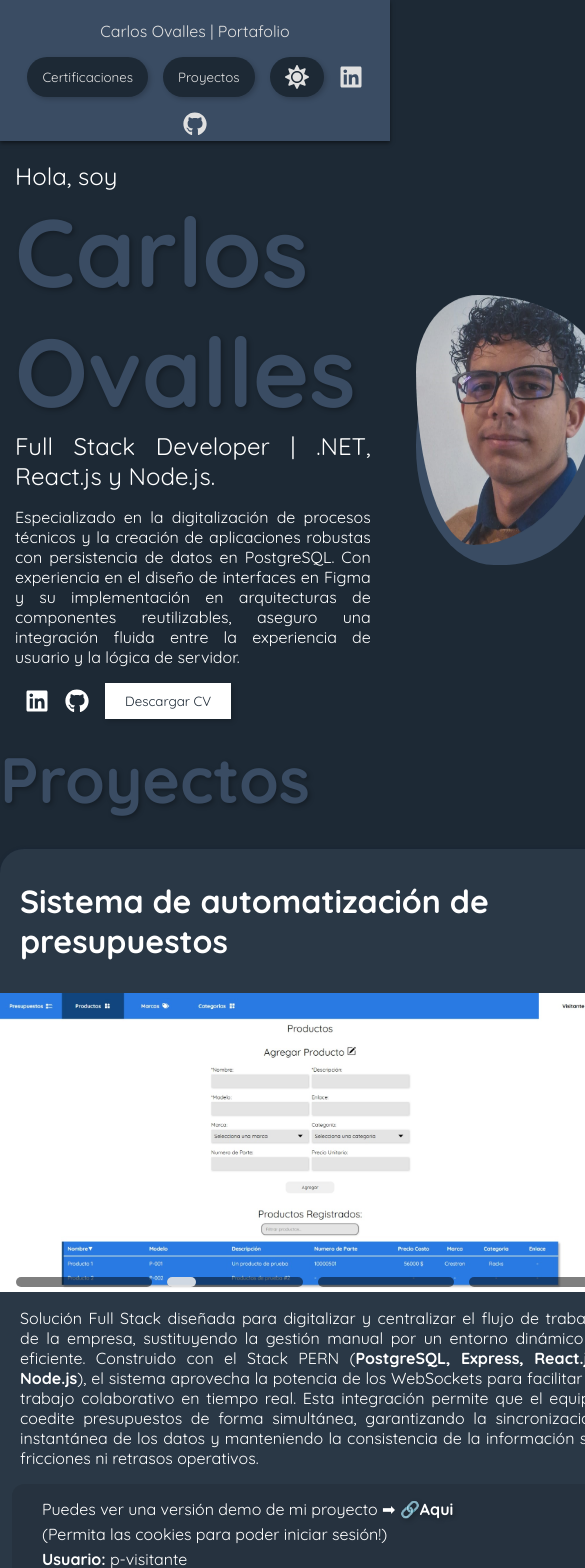
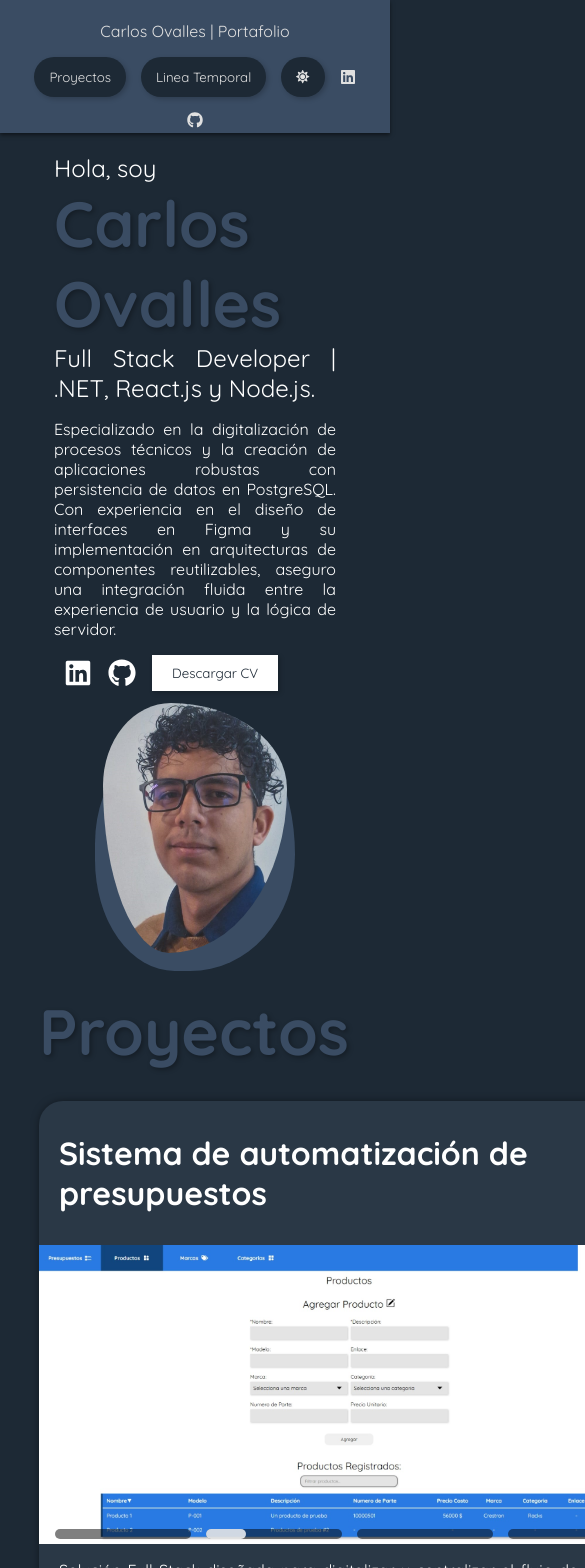
Before and after one commit to carlosamov/Portfolio, a React (Vite) app: page / in a window 390 px wide. Shown: the top 1568 px of the page, 585 px wide, since content can reach past the window. Built offline with nearby package versions, Linux system fonts and the light colour scheme.

Commit message:
Primeros ajustes para responsive

```diff
--- a/src/App.css
+++ b/src/App.css
@@ -105,9 +105,4 @@ svg {
   p {
     padding: 0px 15px; /* Menos padding en pantallas pequeñas */
   }
-
-  svg {
-    width: 24px; /* Iconos más pequeños en pantallas pequeñas */
-    height: 24px;
-  }
 }
--- a/src/Componentes/Base/Seccion/Seccion.jsx
+++ b/src/Componentes/Base/Seccion/Seccion.jsx
@@ -2,7 +2,7 @@ import styles from "./seccion.module.css";
 import React from "react";
 
 export default function Seccion(props) {
-  const sectionRef = React.useRef();
+  const sectionRef = props.secRef || React.useRef();
   const [isVisible, setIsVisible] = React.useState(false);
 
   React.useEffect(() => {
@@ -11,34 +11,43 @@ export default function Seccion(props) {
       root: null,
       rootMargin: "0px",
       threshold: 0.15,
-    }
+    };
 
     //creación del observer
-    const observer = new IntersectionObserver((entries)=>{
+    const observer = new IntersectionObserver((entries) => {
       const [entry] = entries;
-      if(entry.isIntersecting){
+      if (entry.isIntersecting) {
         setIsVisible(true);
-        if(sectionRef.current){
+        if (sectionRef.current) {
           observer.unobserve(sectionRef.current);
         }
       }
-    },options);
+    }, options);
 
     //observar el elemento
-    if(sectionRef.current){
+    if (sectionRef.current) {
       observer.observe(sectionRef.current);
     }
 
     //limpiar el observer al desmontar el componente
     return () => {
-      if(sectionRef.current){
+      if (sectionRef.current) {
         observer.unobserve(sectionRef.current);
       }
     };
-
   }, []);
   return (
-    <section ref={sectionRef} className={styles.seccion + " " + (isVisible ? styles.fadeIn : "")} style={props.style ? props.style : {}}>
+    <section
+      ref={sectionRef}
+      className={
+        styles.seccion +
+        " " +
+        (isVisible ? styles.fadeIn : "") +
+        " " +
+        (props.direction === "row" ? styles.row : styles.column)
+      }
+      style={props.style ? props.style : {}}
+    >
       {props.children}
     </section>
   );
--- a/src/Componentes/Base/Seccion/seccion.module.css
+++ b/src/Componentes/Base/Seccion/seccion.module.css
@@ -8,6 +8,13 @@
   max-width: 1000px;
   min-width: 600px;
   opacity: 0;
+}
+.row {
+  flex-direction: row;
+}
+
+.column {
+  flex-direction: column;
 }
 
 .fadeIn {
@@ -24,3 +31,10 @@
     transform: translateY(0);
   }
 }
+
+@media screen and (max-width: 768px) {
+  .seccion {
+    flex-direction: column;
+    min-width: 100px;
+  }
+}
--- a/src/Componentes/Secciones/Cabecera/Cabecera.jsx
+++ b/src/Componentes/Secciones/Cabecera/Cabecera.jsx
@@ -13,11 +13,11 @@ export default function Header() {
     <header ref={ctx.refs.header} className={styles.header}>
       <p>Carlos Ovalles | Portafolio</p>
       <div className={styles.buttons}>
-        <BtnHeader onClick={() => ctx.scrollTo("certificaciones")}>
-          Certificaciones
-        </BtnHeader>
         <BtnHeader onClick={() => ctx.scrollTo("proyectos")}>
           Proyectos
+        </BtnHeader>
+        <BtnHeader onClick={() => ctx.scrollTo("linea_temporal")}>
+          Linea Temporal
         </BtnHeader>
         <BtnHeader
           onClick={() => ctx.setTheme(ctx.theme === "light" ? "dark" : "light")}
--- a/src/Componentes/Secciones/Hero/Hero.jsx
+++ b/src/Componentes/Secciones/Hero/Hero.jsx
@@ -10,7 +10,7 @@ import { FaGithub, FaLinkedin } from "react-icons/fa";
 
 export default function Hero() {
   return (
-    <Seccion style={{ flexDirection: "row" }}>
+    <Seccion direction="row">
       <div>
         <div className={styles.hero_name}>
           <p>Hola, soy</p>
--- a/src/Componentes/Secciones/Hero/hero.module.css
+++ b/src/Componentes/Secciones/Hero/hero.module.css
@@ -14,7 +14,7 @@
   background-clip: text;
 }
 
-.hero_links{
+.hero_links {
   display: flex;
   gap: 1rem;
   padding: 0px 25px;
@@ -30,3 +30,9 @@
   color: #bbbbbb;
   transform: scale(0.95);
 }
+
+@media screen and (max-width: 768px) {
+  .hero_name p:nth-child(2) {
+    font-size: 4rem;
+  }
+}
--- a/src/Componentes/Secciones/Proyectos/Proyectos.jsx
+++ b/src/Componentes/Secciones/Proyectos/Proyectos.jsx
@@ -1,12 +1,15 @@
 import React from "react";
 import Seccion from "../../Base/Seccion/Seccion.jsx";
 import Carrusel from "../../Complejos/Carrusel/Carrusel";
+import { useGlobalContext } from "../../../Contexto/GlobalContext.jsx";
 
 import styles from "./proyectos.module.css";
 
 export default function Proyectos() {
+  const { refs } = useGlobalContext();
+
   return (
-    <Seccion>
+    <Seccion secRef={refs.proyectos}>
       <h2>Proyectos</h2>
       <div className={styles.bento_grid}>
         <div className={styles.bento + " " + styles.proyecto_principal}>
--- a/src/Componentes/Secciones/Proyectos/proyectos.module.css
+++ b/src/Componentes/Secciones/Proyectos/proyectos.module.css
@@ -11,7 +11,7 @@
   align-content: start;
   flex-wrap: wrap;
   background-color: var(--bento-bg);
-  box-shadow: 2px 2px 5px rgb(14, 30, 59);
+  box-shadow: 1px 1px 8px rgba(0, 0, 0, 0.5);
   width: 100%;
   border-radius: 24px;
   overflow: hidden;
--- a/src/Componentes/Secciones/Timeline/Timeline.jsx
+++ b/src/Componentes/Secciones/Timeline/Timeline.jsx
@@ -4,12 +4,13 @@ import Seccion from "../../Base/Seccion/Seccion.jsx";
 
 import styles from "./timeline.module.css";
 
-import img_1 from "../../../assets/presupuesto_1.jpeg";
-import img_2 from "../../../assets/presupuesto_2.jpeg";
+import { useGlobalContext } from "../../../Contexto/GlobalContext.jsx";
 
 export default function Timeline() {
+  const { refs } = useGlobalContext();
+
   return (
-    <Seccion>
+    <Seccion secRef={refs.linea_temporal}>
       <h2>Linea temporal</h2>
       <div className={styles.timeline}>
         <TimelineItem
--- a/src/Componentes/Secciones/Timeline/timeline.module.css
+++ b/src/Componentes/Secciones/Timeline/timeline.module.css
@@ -5,7 +5,7 @@
   content: "";
   position: absolute;
   width: 4px;
-  background-color: #354a5f;
+  background-color: var(--secondary-fondo);
   top: 0;
   bottom: 0;
   left: 50%;
--- a/src/Contexto/GlobalContext.jsx
+++ b/src/Contexto/GlobalContext.jsx
@@ -9,9 +9,9 @@ export const GlobalProvider = ({ children }) => {
     theme: "dark",
   });
   const refs = {
-    certificaciones: React.useRef(null),
+    header: React.useRef(null),
     proyectos: React.useRef(null),
-    header: React.useRef(null),
+    linea_temporal: React.useRef(null),
   };
   const scrollTo = (section) => {
     //Calculo para el offset dinamico
```
